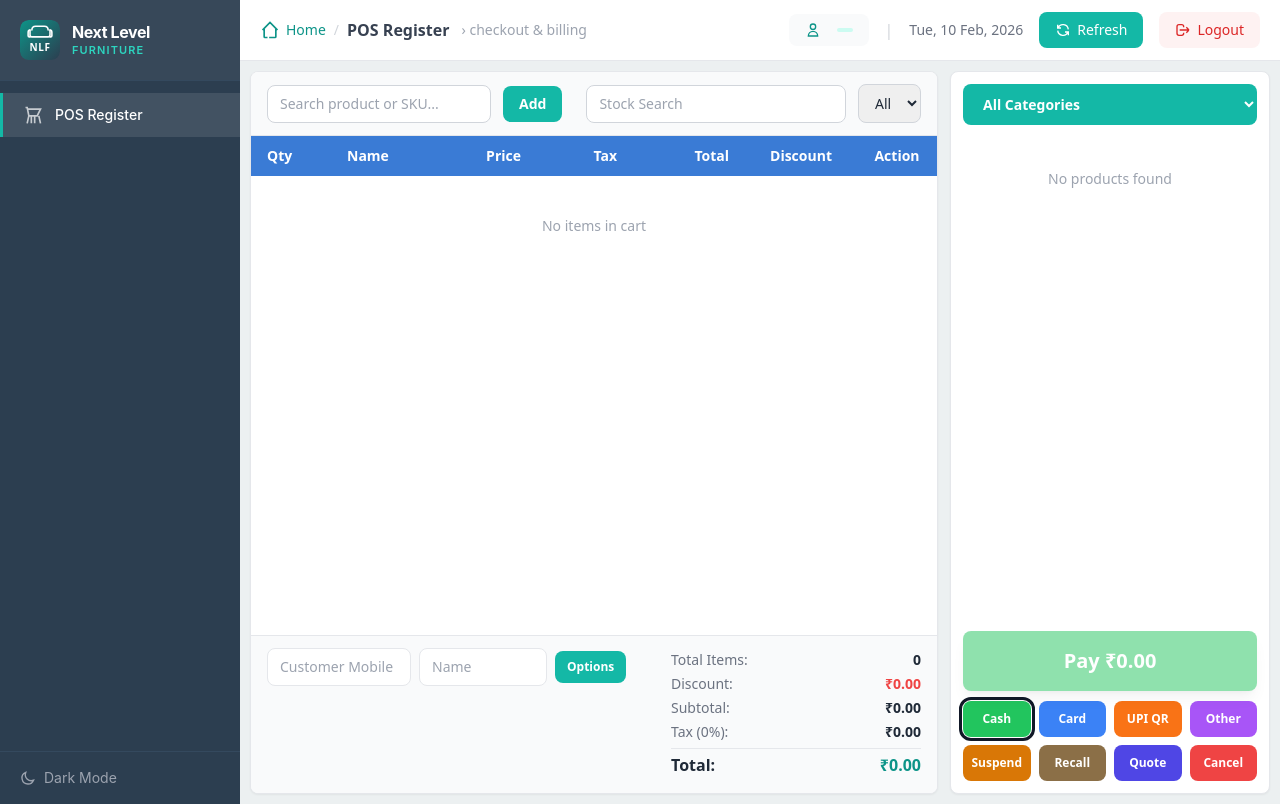
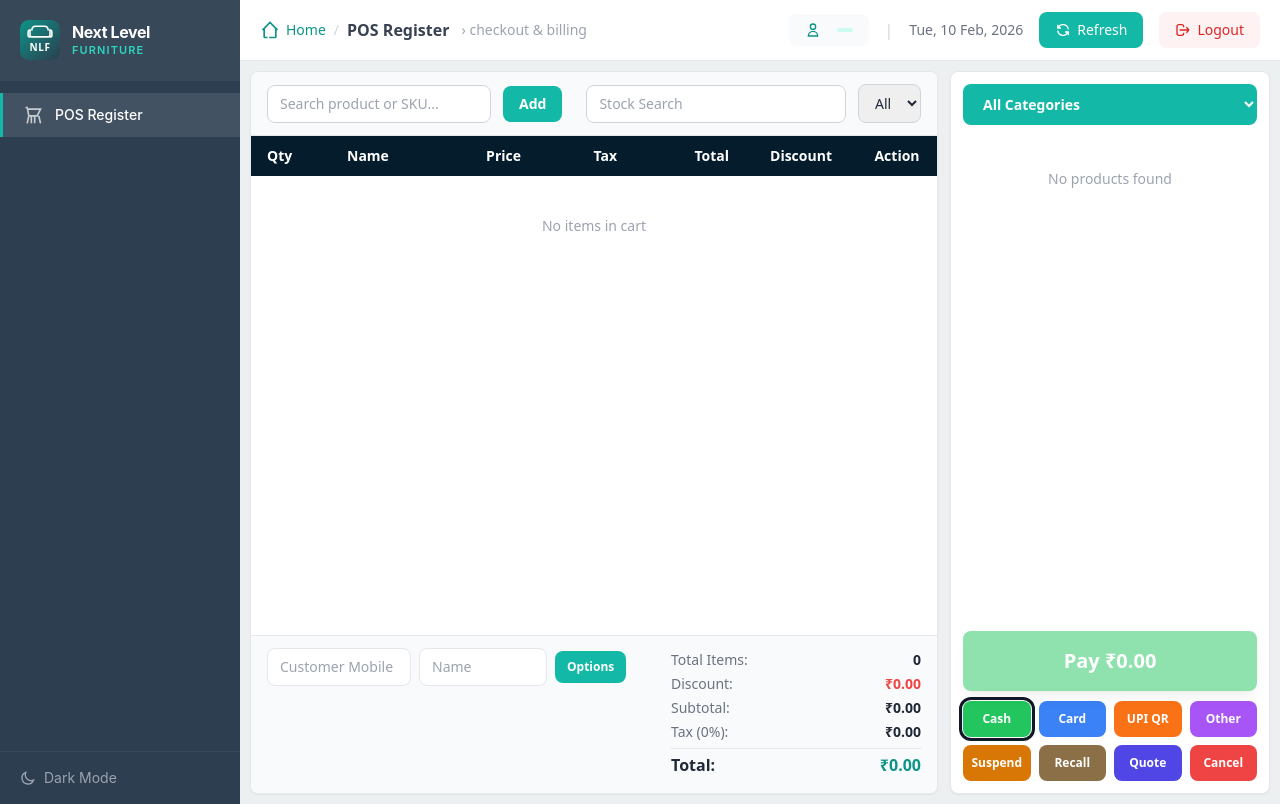
Before and after one commit to devopsravi/nlfspos, a Flask app: page / in a window 1280 px wide. Run offline with Flask 3, Linux system fonts and the light colour scheme; the visitor is signed in with stand-in values (Sample User, id 1); data that the repository does not hold is empty; some libraries are stand-ins or nearby versions.

Commit message:
Unify all page headers, table headers, and modal bars to McKinsey deep blue (#051c2c)

```diff
--- a/templates/index.html
+++ b/templates/index.html
@@ -34,10 +34,10 @@
   <script src="https://cdn.jsdelivr.net/npm/qrcodejs@1.0.0/qrcode.min.js"></script>
 
   <!-- App CSS -->
-  <link rel="stylesheet" href="/static/css/main.css?v=5" />
-  <link rel="stylesheet" href="/static/css/pos.css?v=5" />
-  <link rel="stylesheet" href="/static/css/labels.css?v=5" />
-  <link rel="stylesheet" href="/static/css/receipt.css?v=5" />
+  <link rel="stylesheet" href="/static/css/main.css?v=6" />
+  <link rel="stylesheet" href="/static/css/pos.css?v=6" />
+  <link rel="stylesheet" href="/static/css/labels.css?v=6" />
+  <link rel="stylesheet" href="/static/css/receipt.css?v=6" />
 </head>
 <body class="bg-[#ecf0f1] text-gray-800 min-h-screen flex">
 
@@ -188,7 +188,7 @@
             <!-- Cart Table (scrollable) -->
             <div class="flex-1 overflow-y-auto min-h-0">
               <table class="w-full text-sm" id="cartTable">
-                <thead class="bg-[#3a7bd5] text-white sticky top-0 z-10">
+                <thead class="bg-[#051c2c] text-white sticky top-0 z-10">
                   <tr>
                     <th class="px-4 py-2.5 text-left w-20 text-sm font-semibold">Qty</th>
                     <th class="px-4 py-2.5 text-left text-sm font-semibold">Name</th>
@@ -282,7 +282,7 @@
       <section id="page-inventory" class="page p-5 hidden">
 
         <!-- Blue Header Bar (like reference) -->
-        <div class="bg-[#3a7bd5] text-white rounded-t-lg px-5 py-3 text-base font-semibold flex items-center gap-2">
+        <div class="bg-[#051c2c] text-white rounded-t-lg px-5 py-3 text-base font-semibold flex items-center gap-2">
           <svg class="w-5 h-5" fill="none" stroke="currentColor" stroke-width="2" viewBox="0 0 24 24"><path d="M20 7l-8-4-8 4m16 0l-8 4m8-4v10l-8 4m0-10L4 7m8 4v10M4 7v10l8 4"/></svg>
           Manage NLF Inventory
         </div>
@@ -320,7 +320,7 @@
         <!-- Inventory Table (like reference image) -->
         <div class="bg-white rounded-b-lg shadow-sm border-x border-b overflow-x-auto">
           <table class="text-sm" id="invTable" style="table-layout:fixed;width:100%;min-width:1100px;">
-            <thead class="bg-[#3a7bd5] text-white text-xs uppercase tracking-wide">
+            <thead class="bg-[#051c2c] text-white text-xs uppercase tracking-wide">
               <tr>
                 <th class="inv-th" style="width:110px;">SKU<div class="resizer"></div></th>
                 <th class="inv-th" style="width:220px;">Name<div class="resizer"></div></th>
@@ -433,7 +433,7 @@
         <div id="stockHistoryModal" class="modal-overlay hidden fixed inset-0 bg-black/50 flex items-center justify-center z-50">
           <div class="bg-white rounded-2xl shadow-2xl w-full max-w-4xl mx-4 max-h-[92vh] flex flex-col">
             <!-- Header -->
-            <div class="px-6 py-4 border-b flex items-center justify-between bg-[#3a7bd5] text-white rounded-t-2xl">
+            <div class="px-6 py-4 border-b flex items-center justify-between bg-[#051c2c] text-white rounded-t-2xl">
               <h3 id="stockHistoryTitle" class="font-semibold text-lg">Stock History</h3>
               <button id="stockHistoryClose" class="text-white/80 hover:text-white text-2xl leading-none">&times;</button>
             </div>
@@ -482,7 +482,7 @@
               <div id="shTabPurchase" class="sh-panel hidden">
                 <div class="flex items-center justify-between mb-3">
                   <h4 class="font-medium text-gray-700">Purchase History</h4>
-                  <button id="shAddPurchaseBtn" class="bg-[#3a7bd5] text-white px-3 py-1.5 rounded-lg text-sm hover:bg-blue-700">+ Add Purchase</button>
+                  <button id="shAddPurchaseBtn" class="bg-[#051c2c] text-white px-3 py-1.5 rounded-lg text-sm hover:bg-blue-700">+ Add Purchase</button>
                 </div>
                 <!-- Add Purchase Form (hidden by default) -->
                 <div id="shPurchaseForm" class="hidden bg-blue-50 border border-blue-200 rounded-lg p-4 mb-4">
@@ -570,7 +570,7 @@
         <div id="txnDetailModal" class="modal-overlay hidden fixed inset-0 bg-black/50 flex items-center justify-center z-[60]">
           <div class="bg-white rounded-2xl shadow-2xl w-full max-w-3xl mx-4 max-h-[92vh] flex flex-col">
             <!-- Header -->
-            <div class="px-6 py-4 border-b flex items-center justify-between bg-[#3a7bd5] text-white rounded-t-2xl">
+            <div class="px-6 py-4 border-b flex items-center justify-between bg-[#051c2c] text-white rounded-t-2xl">
               <h3 class="font-semibold text-lg">Transaction Details</h3>
               <button id="txnDetailClose" class="text-white/80 hover:text-white text-2xl leading-none">&times;</button>
             </div>
@@ -871,7 +871,7 @@
         <!-- Report Table -->
         <div class="bg-white rounded-lg shadow-sm border overflow-x-auto">
           <table class="w-full text-sm" id="reportTable">
-            <thead id="rptHead" class="bg-[#3a7bd5] text-white text-xs uppercase tracking-wide">
+            <thead id="rptHead" class="bg-[#051c2c] text-white text-xs uppercase tracking-wide">
               <tr>
                 <th class="px-4 py-3 text-left"></th>
                 <th class="px-4 py-3 text-right"># Sales</th>
@@ -942,7 +942,7 @@
         <div class="bg-white rounded-lg shadow-sm border overflow-hidden">
           <div class="overflow-x-auto">
             <table class="w-full text-sm" id="txnTable">
-              <thead class="bg-[#5bc0de] text-white text-xs uppercase tracking-wide">
+              <thead class="bg-[#051c2c] text-white text-xs uppercase tracking-wide">
                 <tr>
                   <th class="px-4 py-3 text-left w-10"><input type="checkbox" id="txnCheckAll" class="rounded" /></th>
                   <th class="px-4 py-3 text-left cursor-pointer hover:bg-white/10" data-sort="id">ID <span class="opacity-50">↕</span></th>
@@ -977,7 +977,7 @@
 
         <!-- ===== SUB: Staff & Admins ===== -->
         <div id="settings-staff" class="settings-sub">
-          <div class="bg-[#3a7bd5] text-white rounded-t-lg px-4 py-2.5 text-sm font-semibold flex items-center justify-between">
+          <div class="bg-[#051c2c] text-white rounded-t-lg px-4 py-2.5 text-sm font-semibold flex items-center justify-between">
             <span class="flex items-center gap-2">
               <svg class="w-4 h-4" fill="none" stroke="currentColor" stroke-width="2" viewBox="0 0 24 24"><path d="M17 20h5v-2a3 3 0 00-5.356-1.857M17 20H7m10 0v-2c0-.656-.126-1.283-.356-1.857M7 20H2v-2a3 3 0 015.356-1.857M7 20v-2c0-.656.126-1.283.356-1.857m0 0a5.002 5.002 0 019.288 0M15 7a3 3 0 11-6 0 3 3 0 016 0z"/></svg>
               Manage POS Users and Administrators
@@ -994,7 +994,7 @@
           </div>
           <div class="bg-white rounded-b-lg shadow-sm border-x border-b overflow-x-auto">
             <table class="w-full text-xs">
-              <thead class="bg-[#3a7bd5] text-white text-[10px] uppercase tracking-wide">
+              <thead class="bg-[#051c2c] text-white text-[10px] uppercase tracking-wide">
                 <tr>
                   <th class="px-3 py-2.5 text-left font-semibold">ID</th>
                   <th class="px-3 py-2.5 text-left font-semibold">Username</th>
@@ -1017,7 +1017,7 @@
         <div id="settings-store" class="settings-sub hidden">
           <div class="max-w-2xl">
             <div class="bg-white rounded-lg shadow-sm border">
-              <div class="bg-[#3a7bd5] text-white rounded-t-lg px-4 py-2.5 text-sm font-semibold flex items-center gap-2">
+              <div class="bg-[#051c2c] text-white rounded-t-lg px-4 py-2.5 text-sm font-semibold flex items-center gap-2">
                 <svg class="w-4 h-4" fill="none" stroke="currentColor" stroke-width="2" viewBox="0 0 24 24"><path d="M19 21V5a2 2 0 00-2-2H7a2 2 0 00-2 2v16m14 0h2m-2 0h-5m-9 0H3m2 0h5M9 7h1m-1 4h1m4-4h1m-1 4h1m-5 10v-5a1 1 0 011-1h2a1 1 0 011 1v5m-4 0h4"/></svg>
                 Store Information
               </div>
@@ -1075,7 +1075,7 @@
         <div id="settings-pos" class="settings-sub hidden">
           <div class="max-w-2xl">
             <div class="bg-white rounded-lg shadow-sm border">
-              <div class="bg-[#3a7bd5] text-white rounded-t-lg px-4 py-2.5 text-sm font-semibold flex items-center gap-2">
+              <div class="bg-[#051c2c] text-white rounded-t-lg px-4 py-2.5 text-sm font-semibold flex items-center gap-2">
                 <svg class="w-4 h-4" fill="none" stroke="currentColor" stroke-width="2" viewBox="0 0 24 24"><path d="M3 3h2l.4 2M7 13h10l4-8H5.4M7 13L5.4 5M7 13l-2 9m5-9v9m4-9v9m5-9l2 9"/></svg>
                 POS & Payment Settings
               </div>
@@ -1122,7 +1122,7 @@
         <!-- ===== ADD/EDIT CUSTOMER MODAL ===== -->
         <div id="customerModal" class="hidden fixed inset-0 bg-black/40 flex items-center justify-center z-[60]">
           <div class="bg-white rounded-lg shadow-2xl w-full max-w-md mx-4">
-            <div class="bg-[#3a7bd5] text-white rounded-t-lg px-5 py-3 flex items-center justify-between">
+            <div class="bg-[#051c2c] text-white rounded-t-lg px-5 py-3 flex items-center justify-between">
               <h3 id="customerModalTitle" class="font-semibold text-sm">Add Customer</h3>
               <button id="customerModalClose" onclick="document.getElementById('customerModal').classList.add('hidden')" class="text-white/70 hover:text-white text-xl">&times;</button>
             </div>
@@ -1164,7 +1164,7 @@
         <!-- ===== ADD/EDIT SUPPLIER MODAL ===== -->
         <div id="supplierModal" class="hidden fixed inset-0 bg-black/40 flex items-center justify-center z-[60]">
           <div class="bg-white rounded-lg shadow-2xl w-full max-w-md mx-4">
-            <div class="bg-[#5bc0de] text-white rounded-t-lg px-5 py-3 flex items-center justify-between">
+            <div class="bg-[#051c2c] text-white rounded-t-lg px-5 py-3 flex items-center justify-between">
               <h3 id="supplierModalTitle" class="font-semibold text-sm">Add Supplier</h3>
               <button id="supplierModalClose" class="text-white/70 hover:text-white text-xl">&times;</button>
             </div>
@@ -1210,7 +1210,7 @@
         <!-- ===== ADD/EDIT USER MODAL ===== -->
         <div id="userModal" class="hidden fixed inset-0 bg-black/40 flex items-center justify-center z-[60]">
           <div class="bg-white rounded-lg shadow-2xl w-full max-w-lg mx-4">
-            <div class="bg-[#3a7bd5] text-white rounded-t-lg px-5 py-3 flex items-center justify-between">
+            <div class="bg-[#051c2c] text-white rounded-t-lg px-5 py-3 flex items-center justify-between">
               <h3 id="userModalTitle" class="font-semibold text-sm">Add User</h3>
               <button id="userModalClose" class="text-white/70 hover:text-white text-xl">&times;</button>
             </div>
@@ -1287,7 +1287,7 @@
            PAGE: Suppliers (standalone page under Items menu group)
            ================================================================ -->
       <section id="page-suppliers" class="page hidden p-6" style="display:none">
-        <div class="bg-[#5bc0de] text-white rounded-t-lg px-4 py-2.5 text-sm font-semibold flex items-center justify-between">
+        <div class="bg-[#051c2c] text-white rounded-t-lg px-4 py-2.5 text-sm font-semibold flex items-center justify-between">
           <span class="flex items-center gap-2">
             <svg class="w-4 h-4" fill="none" stroke="currentColor" stroke-width="2" viewBox="0 0 24 24"><path d="M19 21V5a2 2 0 00-2-2H7a2 2 0 00-2 2v16m14 0h2m-2 0h-5m-9 0H3m2 0h5M9 7h1m-1 4h1m4-4h1m-1 4h1m-5 10v-5a1 1 0 011-1h2a1 1 0 011 1v5m-4 0h4"/></svg>
             Manage your suppliers
@@ -1316,7 +1316,7 @@
           </div>
           <div class="overflow-x-auto">
             <table class="w-full text-sm" id="suppliersTable">
-              <thead class="bg-[#5bc0de] text-white text-xs uppercase tracking-wide">
+              <thead class="bg-[#051c2c] text-white text-xs uppercase tracking-wide">
                 <tr>
                   <th class="px-4 py-2.5 text-left w-10"><input type="checkbox" id="supplierCheckAll" class="rounded" /></th>
                   <th class="px-4 py-2.5 text-left cursor-pointer hover:bg-white/10" data-sort="id">ID <span class="opacity-50">↕</span></th>
@@ -1343,7 +1343,7 @@
            PAGE: Customers (standalone page under Items menu group)
            ================================================================ -->
       <section id="page-customers" class="page hidden p-6" style="display:none">
-        <div class="bg-[#3a7bd5] text-white rounded-t-lg px-4 py-2.5 text-sm font-semibold flex items-center justify-between">
+        <div class="bg-[#051c2c] text-white rounded-t-lg px-4 py-2.5 text-sm font-semibold flex items-center justify-between">
           <span class="flex items-center gap-2">
             <svg class="w-4 h-4" fill="none" stroke="currentColor" stroke-width="2" viewBox="0 0 24 24"><path d="M17 20h5v-2a3 3 0 00-5.356-1.857M17 20H7m10 0v-2c0-.656-.126-1.283-.356-1.857M7 20H2v-2a3 3 0 015.356-1.857M7 20v-2c0-.656.126-1.283.356-1.857m0 0a5.002 5.002 0 019.288 0M15 7a3 3 0 11-6 0 3 3 0 016 0z"/></svg>
             Manage your customers
@@ -1372,7 +1372,7 @@
           </div>
           <div class="overflow-x-auto">
             <table class="w-full text-sm" id="customersTable">
-              <thead class="bg-[#3a7bd5] text-white text-xs uppercase tracking-wide">
+              <thead class="bg-[#051c2c] text-white text-xs uppercase tracking-wide">
                 <tr>
                   <th class="px-4 py-2.5 text-left w-10"><input type="checkbox" id="customerCheckAll" class="rounded" /></th>
                   <th class="px-4 py-2.5 text-left cursor-pointer hover:bg-white/10" data-sort="id">ID <span class="opacity-50">↕</span></th>
@@ -1400,7 +1400,7 @@
            PAGE: Purchase Orders (standalone page under Items menu group)
            ================================================================ -->
       <section id="page-orders" class="page hidden p-6" style="display:none">
-        <div class="bg-[#e67e22] text-white rounded-t-lg px-4 py-2.5 text-sm font-semibold flex items-center justify-between">
+        <div class="bg-[#051c2c] text-white rounded-t-lg px-4 py-2.5 text-sm font-semibold flex items-center justify-between">
           <span class="flex items-center gap-2">
             <svg class="w-4 h-4" fill="none" stroke="currentColor" stroke-width="2" viewBox="0 0 24 24"><path d="M9 5H7a2 2 0 00-2 2v12a2 2 0 002 2h10a2 2 0 002-2V7a2 2 0 00-2-2h-2M9 5a2 2 0 002 2h2a2 2 0 002-2M9 5a2 2 0 012-2h2a2 2 0 012 2"/></svg>
             Purchase Orders
@@ -1444,7 +1444,7 @@
           <!-- Table -->
           <div class="overflow-x-auto">
             <table class="w-full text-sm" id="ordersTable">
-              <thead class="bg-[#e67e22] text-white text-xs uppercase tracking-wide">
+              <thead class="bg-[#051c2c] text-white text-xs uppercase tracking-wide">
                 <tr>
                   <th class="px-4 py-2.5 text-left cursor-pointer hover:bg-white/10" data-sort="order_number">Order #</th>
                   <th class="px-4 py-2.5 text-left cursor-pointer hover:bg-white/10" data-sort="supplier">Supplier</th>
@@ -1471,7 +1471,7 @@
       <!-- ===== CREATE/EDIT ORDER MODAL ===== -->
       <div id="orderModal" class="hidden fixed inset-0 bg-black/40 flex items-center justify-center z-[60]">
         <div class="bg-white rounded-lg shadow-2xl w-full max-w-3xl mx-4 max-h-[90vh] flex flex-col">
-          <div class="bg-[#e67e22] text-white rounded-t-lg px-5 py-3 flex items-center justify-between">
+          <div class="bg-[#051c2c] text-white rounded-t-lg px-5 py-3 flex items-center justify-between">
             <h3 id="orderModalTitle" class="font-semibold text-sm">New Purchase Order</h3>
             <button id="orderModalClose" class="text-white/70 hover:text-white text-xl">&times;</button>
           </div>
@@ -1570,7 +1570,7 @@
       <!-- ===== RECEIVE ORDER MODAL ===== -->
       <div id="receiveOrderModal" class="hidden fixed inset-0 bg-black/40 flex items-center justify-center z-[60]">
         <div class="bg-white rounded-lg shadow-2xl w-full max-w-2xl mx-4 max-h-[90vh] flex flex-col">
-          <div class="bg-green-600 text-white rounded-t-lg px-5 py-3 flex items-center justify-between">
+          <div class="bg-[#051c2c] text-white rounded-t-lg px-5 py-3 flex items-center justify-between">
             <h3 id="receiveOrderTitle" class="font-semibold text-sm">Receive Order</h3>
             <button id="receiveOrderClose" class="text-white/70 hover:text-white text-xl">&times;</button>
           </div>
@@ -1611,7 +1611,7 @@
       <div id="orderItemDetailModal" class="hidden fixed inset-0 bg-black/40 flex items-center justify-center z-[70]">
         <div class="bg-white rounded-lg shadow-2xl w-full max-w-sm mx-4">
           <!-- Header -->
-          <div class="bg-[#3b5998] text-white rounded-t-lg px-5 py-3 flex items-center justify-between">
+          <div class="bg-[#051c2c] text-white rounded-t-lg px-5 py-3 flex items-center justify-between">
             <h3 class="font-semibold text-sm">Items Details</h3>
             <button id="orderItemDetailClose" class="text-white/70 hover:text-white text-xl leading-none">&times;</button>
           </div>
@@ -1686,7 +1686,7 @@
       <!-- ===== ORDER DETAIL VIEW MODAL ===== -->
       <div id="orderViewModal" class="hidden fixed inset-0 bg-black/40 flex items-center justify-center z-[65]">
         <div class="bg-white rounded-lg shadow-2xl w-full max-w-2xl mx-4 max-h-[90vh] flex flex-col">
-          <div class="bg-[#e67e22] text-white rounded-t-lg px-5 py-3 flex items-center justify-between">
+          <div class="bg-[#051c2c] text-white rounded-t-lg px-5 py-3 flex items-center justify-between">
             <h3 id="orderViewTitle" class="font-semibold text-sm">Order Details</h3>
             <button id="orderViewClose" class="text-white/70 hover:text-white text-xl leading-none">&times;</button>
           </div>
@@ -1976,7 +1976,7 @@
   <!-- ===== SUPPLIER ITEMS MODAL (top-level so it's always accessible) ===== -->
   <div id="supplierItemsModal" class="hidden fixed inset-0 bg-black/40 flex items-center justify-center z-[60]">
     <div class="bg-white rounded-lg shadow-2xl w-full max-w-3xl mx-4 max-h-[85vh] flex flex-col">
-      <div class="bg-[#5bc0de] text-white rounded-t-lg px-5 py-3 flex items-center justify-between">
+      <div class="bg-[#051c2c] text-white rounded-t-lg px-5 py-3 flex items-center justify-between">
         <h3 id="supplierItemsTitle" class="font-semibold text-sm">Supplier Products</h3>
         <button id="supplierItemsClose" class="text-white/70 hover:text-white text-xl">&times;</button>
       </div>
```
Also changed, not shown: other parts of templates/index.html (+11 -11 lines).
